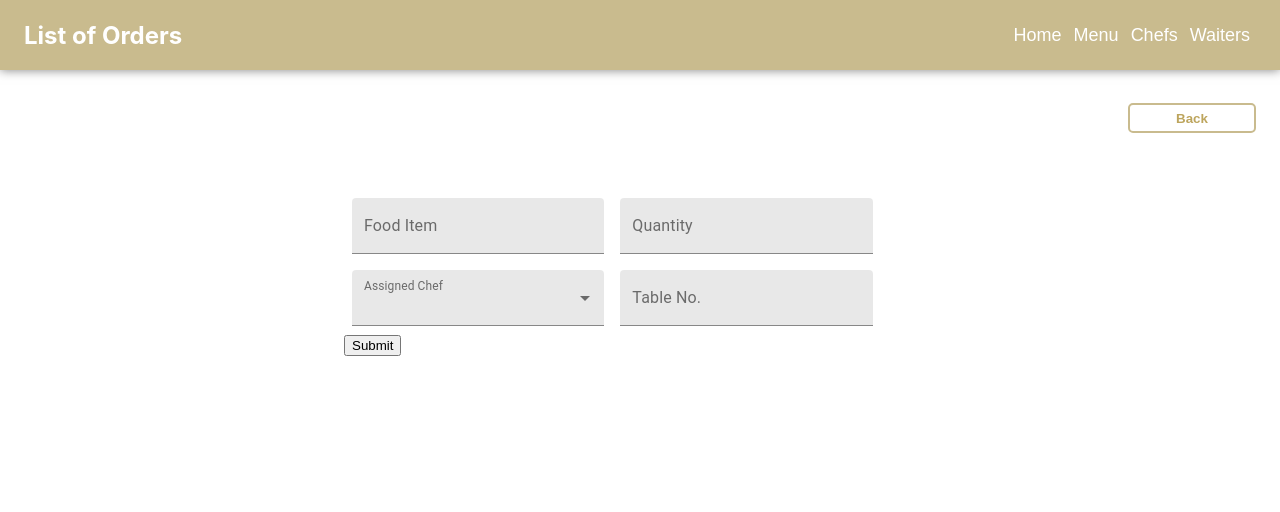
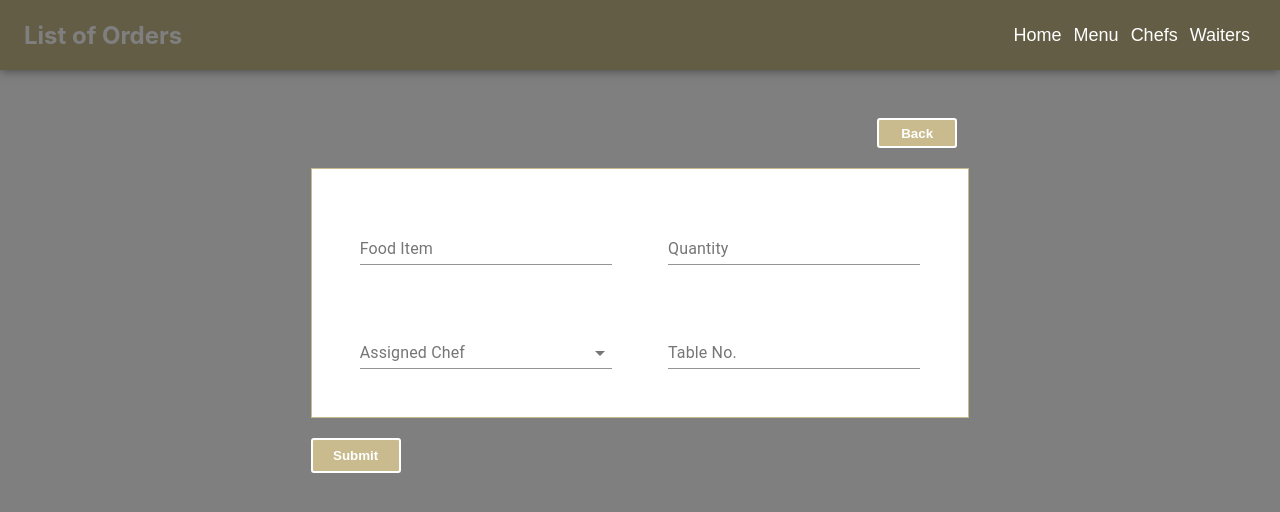
Before and after one commit to tasnuba-sraboni/react-ojt, a React (Create React App) app in the folder form-typescript/: page /add-order in a window 1280 px wide. Shown: the top 512 px of the page. Built offline with nearby package versions, Linux system fonts and the light colour scheme.

Commit message:
Refactored

```diff
--- a/form-typescript/src/components/AddOrder/index.tsx
+++ b/form-typescript/src/components/AddOrder/index.tsx
@@ -1,4 +1,5 @@
 import React, { useState } from "react";
+import { useNavigate } from "react-router-dom";
 import { makeStyles } from "@material-ui/core/styles";
 import TextField from "@material-ui/core/TextField";
 import MenuItem from "@material-ui/core/MenuItem";
@@ -13,26 +14,48 @@ const useStyles = makeStyles((theme) => ({
     justifyItems: "center",
   },
   root: {
-    width: "50%",
     "& .MuiTextField-root": {
       margin: theme.spacing(1),
       width: "25ch",
     },
   },
+  inputField: {
+    border: "1px solid #C9BB8E",
+
+    display: "grid",
+    gridTemplateColumns: "1fr 1fr",
+    gap: "40px",
+    justifyContent: "space-around",
+    padding: "40px",
+    boxShadow: "0 0 10px 1200px rgba(0, 0, 0, 0.5)",
+  },
   backButton: {
-    width: "10%",
+    marginLeft: "86%",
     height: "30px",
-    position: "absolute",
-    right: "24px",
+    width: "80px",
+    backgroundColor: "#C9BB8E",
+    border: "2px solid white",
+    borderRadius: "3px",
+    color: "white",
+    fontWeight: "bold",
+    marginBottom: "20px",
+    "&:hover": {
       backgroundColor: "transparent",
-    border: "2px solid #C9BB8E",
-    borderRadius: "5px",
-    color: "#BDA55D",
+      border: "2px solid #BDA55D",
+    },
+  },
+  submitButton: {
+    height: "35px",
+    width: "90px",
+    backgroundColor: "#C9BB8E",
+    border: "2px solid white",
+    borderRadius: "3px",
+    color: "white",
     fontWeight: "bold",
+    marginTop: "20px",
     "&:hover": {
-      backgroundColor: "#C9BB8E",
+      backgroundColor: "transparent",
       border: "2px solid #BDA55D",
-      color: "white",
     },
   },
 }));
@@ -61,32 +84,36 @@ const chefs = [
 ];
 
 const AddOrder: React.FC = () => {
+  let navigate = useNavigate();
   const classes = useStyles();
-  const [assignedChef, setAssignedChef] = useState<string>("EUR");
+  const [assignedChef, setAssignedChef] = useState<string>("");
 
   const handleChange = (event: React.FormEvent) => {
     setAssignedChef((event.target as HTMLInputElement).value);
   };
+
+  const backButtonHandler = () => {
+    navigate("/", { replace: true });
+  };
   return (
     <>
       <div className={classes.container}>
-        <button className={classes.backButton}>Back</button>
+        <form className={classes.root}>
+          <button className={classes.backButton} onClick={backButtonHandler}>
+            Back
+          </button>
+          <div className={classes.inputField}>
+            <div>
+              <TextField id="food-item" label="Food Item" />
             </div>
-      <div className={classes.container}>
-        <form className={classes.root}>
             <div>
-            <TextField id="food-item" label="Food Item" variant="filled" />
-            <TextField
-              id="quantity"
-              label="Quantity"
-              type="number"
-              variant="filled"
-            />
+              <TextField id="quantity" label="Quantity" type="number" />
+            </div>
+            <div>
               <TextField
                 id="chef"
                 select
                 label="Assigned Chef"
-              variant="filled"
                 value={assignedChef}
                 onChange={handleChange}
               >
@@ -96,15 +123,15 @@ const AddOrder: React.FC = () => {
                   </MenuItem>
                 ))}
               </TextField>
-            <TextField
-              id="table"
-              label="Table No."
-              type="number"
-              variant="filled"
-            />
             </div>
             <div>
-            <button>Submit</button>
+              <TextField id="table" label="Table No." type="number" />
+            </div>
+          </div>
+          <div>
+            <button type="submit" className={classes.submitButton}>
+              Submit
+            </button>
           </div>
         </form>
       </div>
```
Lines whose indentation alone changed are shown as unchanged.
